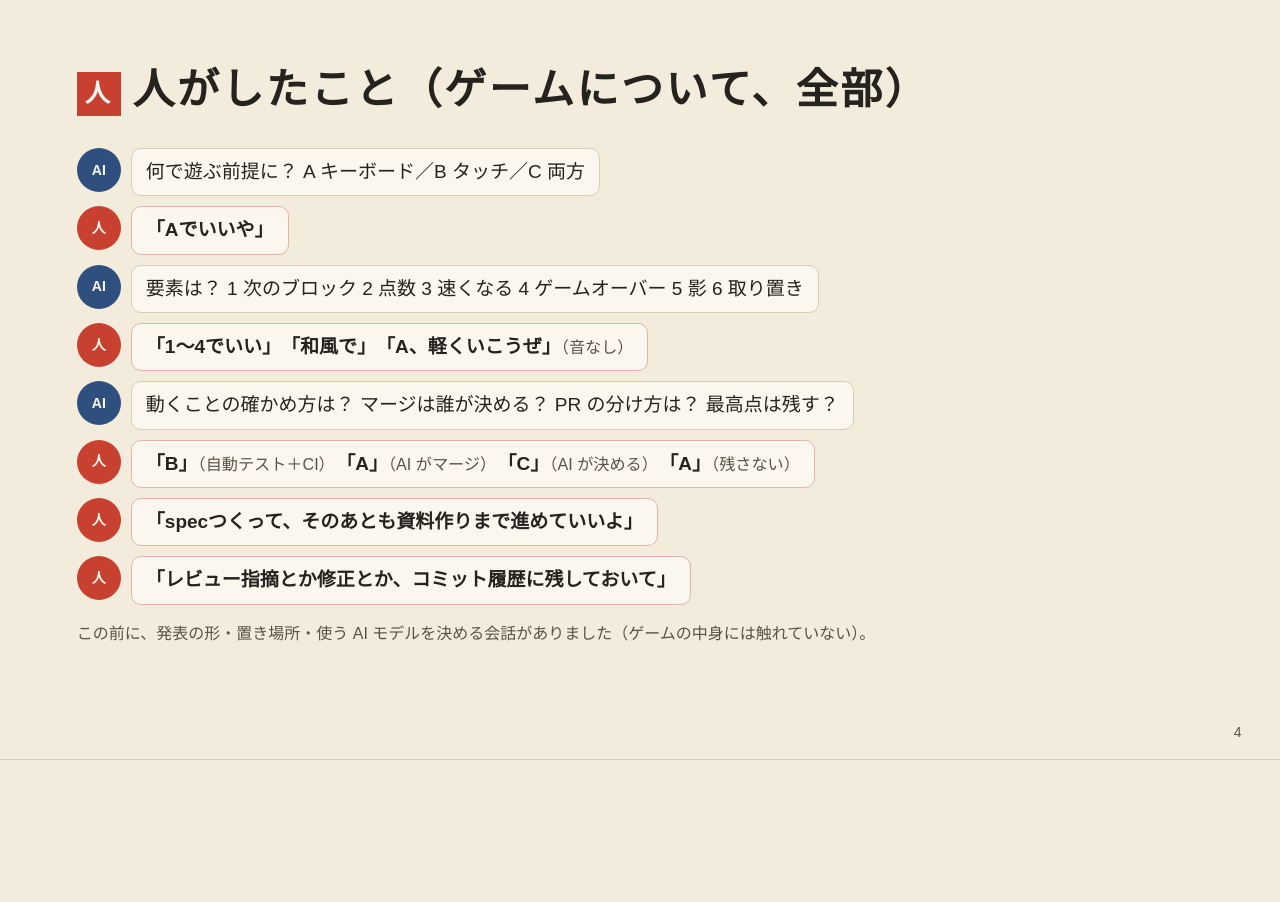
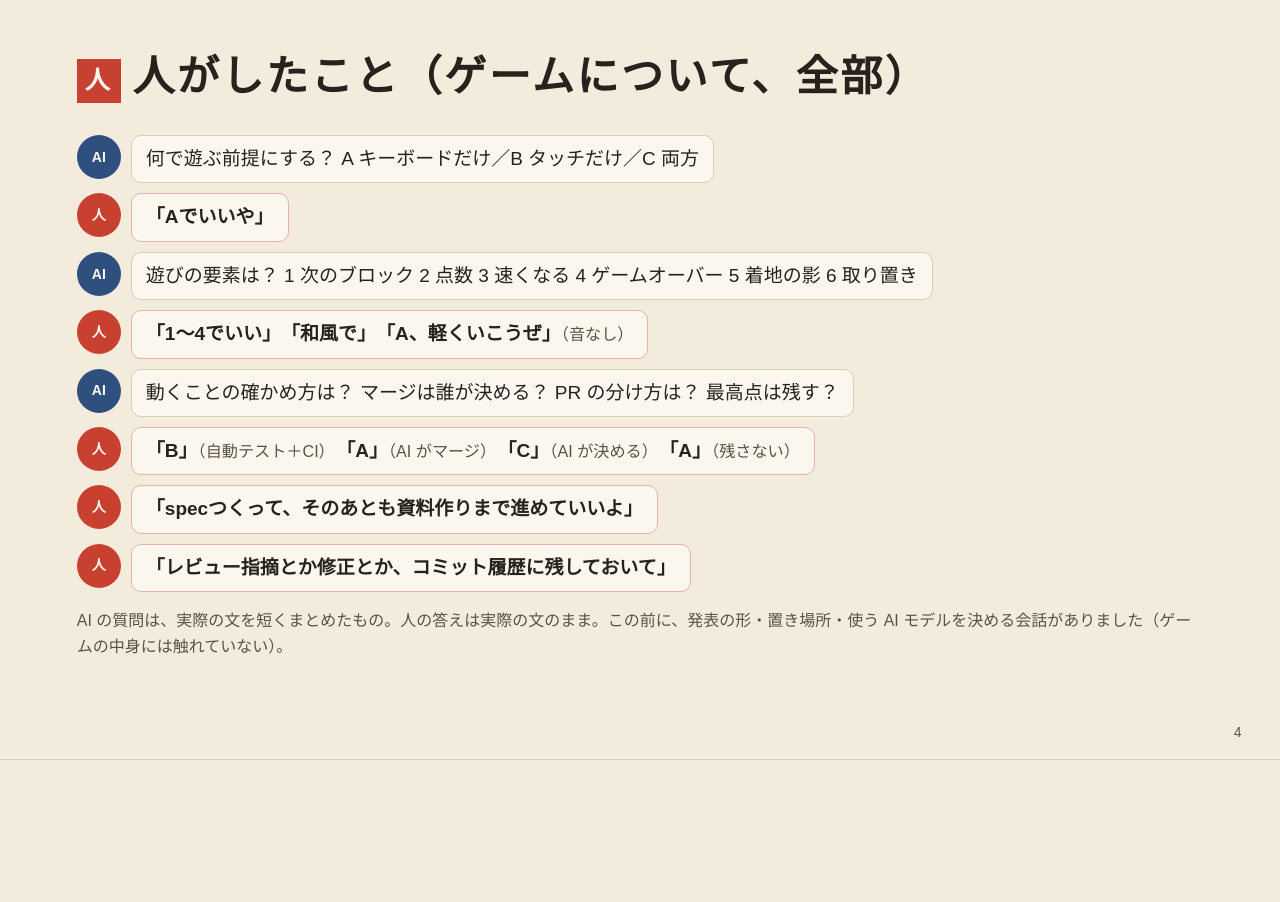
Before and after one commit to kotaroyatabe0235/ai-driven-dev-demo, a plain HTML site: page slides/index.html in a window 1280 px wide. Shown: the part 2440-3342 px from the top of the page. Drawn offline with Linux system fonts and the light colour scheme.

Commit message:
スライド4: AI の質問の文が要約だと断り、選択肢を実際の問いに寄せる
レビュー指摘（第1回・[ask]）: 問1・問2の選択肢の文と番号が記録に無い（根拠なし）
レビュー: https://github.com/kotaroyatabe0235/ai-driven-dev-demo/pull/5#pullrequestreview-6039356467
対応: 選択肢は実際の問いにあったもの（手元の記録に問いの文も足した）。質問の文は要約だと注に書いた

Co-Authored-By: Claude Opus 5.5 <noreply@anthropic.com>
Claude-Session: https://claude.ai/code/session_01EU6qmKj4prBQFsVDdfT4kr

```diff
--- a/slides/index.html
+++ b/slides/index.html
@@ -119,16 +119,16 @@
 <section class="slide" id="s4">
   <h2><span class="seal">人</span>人がしたこと（ゲームについて、全部）</h2>
   <div class="chat">
-    <div class="msg a"><div class="who">AI</div><div class="b">何で遊ぶ前提に？ A キーボード／B タッチ／C 両方</div></div>
+    <div class="msg a"><div class="who">AI</div><div class="b">何で遊ぶ前提にする？ A キーボードだけ／B タッチだけ／C 両方</div></div>
     <div class="msg h"><div class="who">人</div><div class="b"><q>Aでいいや</q></div></div>
-    <div class="msg a"><div class="who">AI</div><div class="b">要素は？ 1 次のブロック 2 点数 3 速くなる 4 ゲームオーバー 5 影 6 取り置き</div></div>
+    <div class="msg a"><div class="who">AI</div><div class="b">遊びの要素は？ 1 次のブロック 2 点数 3 速くなる 4 ゲームオーバー 5 着地の影 6 取り置き</div></div>
     <div class="msg h"><div class="who">人</div><div class="b"><q>1〜4でいい</q>　<q>和風で</q>　<q>A、軽くいこうぜ</q><span class="note">（音なし）</span></div></div>
     <div class="msg a"><div class="who">AI</div><div class="b">動くことの確かめ方は？ マージは誰が決める？ PR の分け方は？ 最高点は残す？</div></div>
     <div class="msg h"><div class="who">人</div><div class="b"><q>B</q><span class="note">（自動テスト＋CI）</span>　<q>A</q><span class="note">（AI がマージ）</span>　<q>C</q><span class="note">（AI が決める）</span>　<q>A</q><span class="note">（残さない）</span></div></div>
     <div class="msg h"><div class="who">人</div><div class="b"><q>specつくって、そのあとも資料作りまで進めていいよ</q></div></div>
     <div class="msg h"><div class="who">人</div><div class="b"><q>レビュー指摘とか修正とか、コミット履歴に残しておいて</q></div></div>
   </div>
-  <p class="small" style="margin-top:16px">この前に、発表の形・置き場所・使う AI モデルを決める会話がありました（ゲームの中身には触れていない）。</p>
+  <p class="small" style="margin-top:16px">AI の質問は、実際の文を短くまとめたもの。人の答えは実際の文のまま。この前に、発表の形・置き場所・使う AI モデルを決める会話がありました（ゲームの中身には触れていない）。</p>
   <span class="no">4</span>
 </section>
 
```
